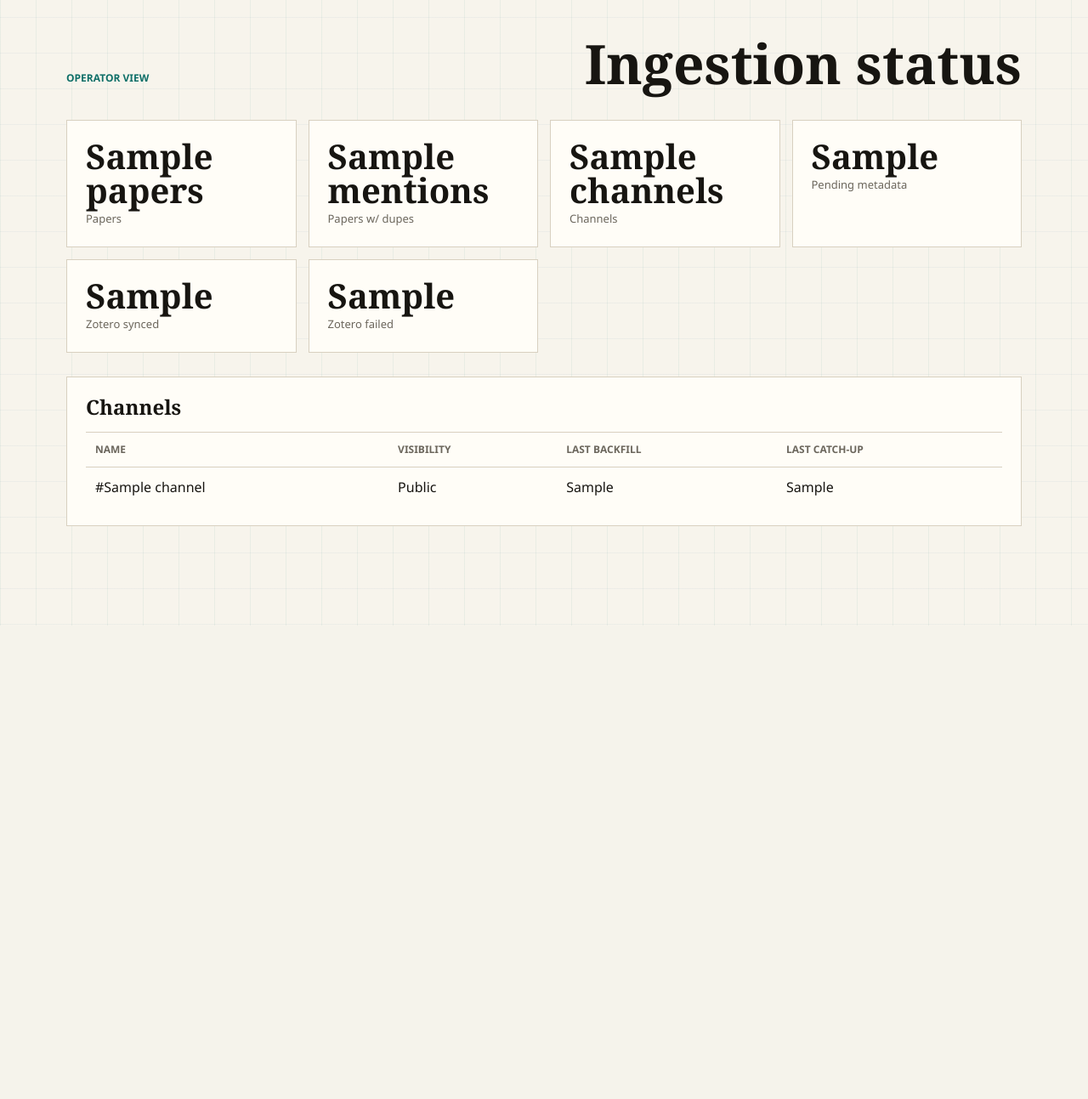
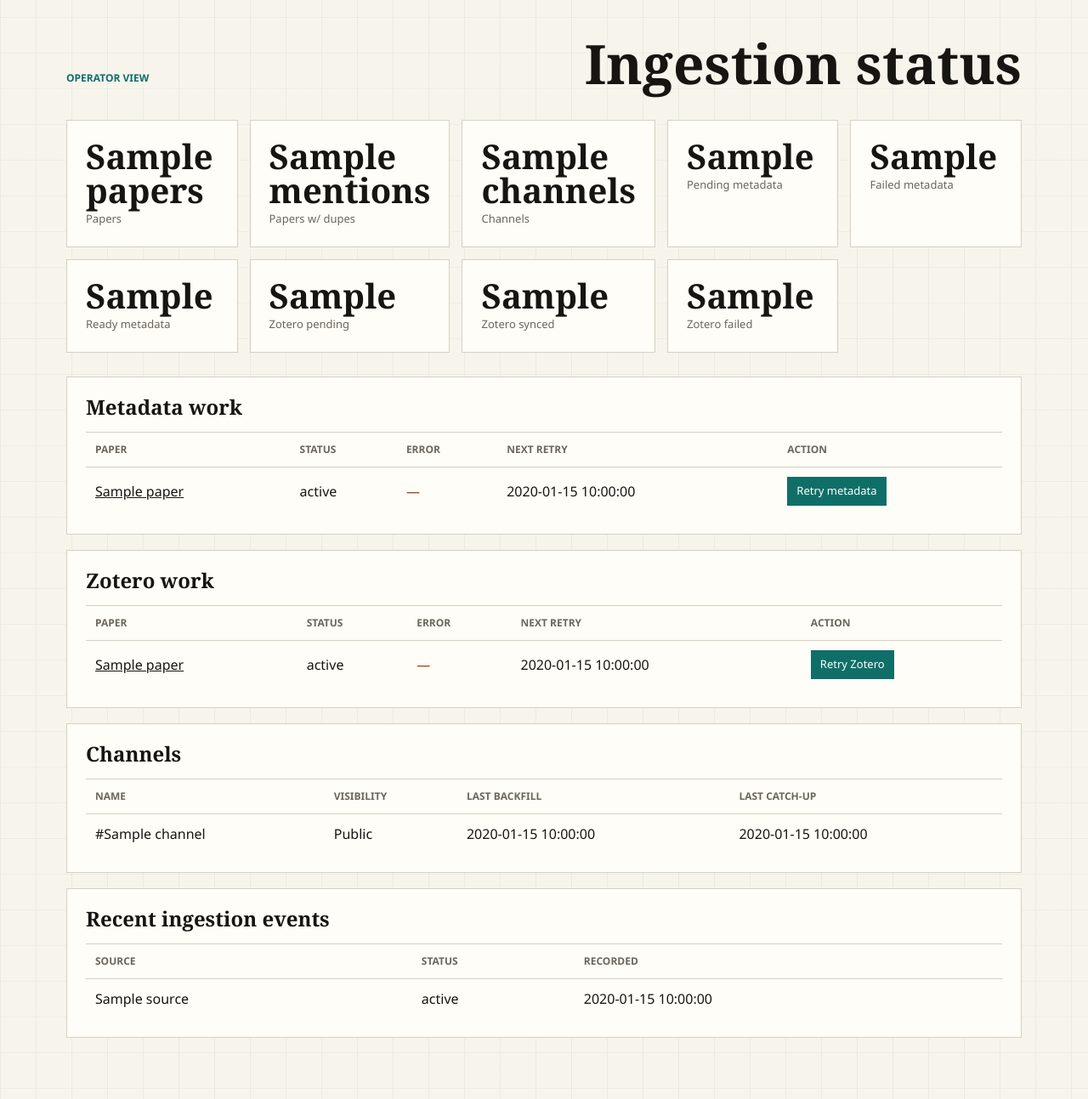
Before and after one commit to mattiagreiche/slack-paper-bot, a FastAPI app: template app/templates/status.html in a window 1280 px wide. Shown: the part 64-1357 px from the top of the page at 85% size. Before the commit the page ends 799 px from the top, so only its background shows below. Run offline with FastAPI, Linux system fonts and the light colour scheme; the template is opened without the code that fills it: most values are stand-ins (such as "Sample title", 1, 10 or a date in 2020).

Commit message:
Add operator retry controls to status page

```diff
--- a/app/main.py
+++ b/app/main.py
@@ -1,19 +1,20 @@
-from datetime import date
+from datetime import date, datetime, timezone
 from urllib.parse import parse_qs
 
 from fastapi import Depends, FastAPI, HTTPException, Request, Response
 from fastapi.responses import HTMLResponse, JSONResponse, PlainTextResponse, RedirectResponse
 from fastapi.staticfiles import StaticFiles
 from fastapi.templating import Jinja2Templates
-from sqlalchemy import func, select
+from sqlalchemy import func, or_, select
 from sqlalchemy.orm import Session
 
 from app.auth import COOKIE_NAME, auth_token, is_authenticated
 from app.config import get_settings
 from app.database import get_db, init_db
-from app.models import Paper, SlackChannel, SlackMention, SlackUser, ZoteroItemSync
+from app.models import IngestionEvent, Paper, SlackChannel, SlackMention, SlackUser, ZoteroItemSync
 from app.services.ingestion import ingest_slack_message
 from app.services.citations import preferred_bibtex
+from app.services.operator import redact_error, retry_metadata, retry_zotero_sync
 from app.services.search import search_papers
 from app.services.slack import (
     SlackApiClient,
@@ -173,6 +174,10 @@ def status_page(request: Request, db: Session = Depends(get_db)):
         "papers": db.scalar(select(func.count(Paper.id))) or 0,
         "mentions": db.scalar(select(func.count(SlackMention.id))) or 0,
         "channels": db.scalar(select(func.count(SlackChannel.id))) or 0,
+        "ready_metadata": db.scalar(
+            select(func.count(Paper.id)).where(Paper.metadata_status == "ready")
+        )
+        or 0,
         "failed_metadata": db.scalar(
             select(func.count(Paper.id)).where(Paper.metadata_status == "failed")
         )
@@ -185,17 +190,104 @@ def status_page(request: Request, db: Session = Depends(get_db)):
             select(func.count(ZoteroItemSync.paper_id)).where(ZoteroItemSync.sync_status == "synced")
         )
         or 0,
+        "zotero_pending": db.scalar(
+            select(func.count(Paper.id))
+            .outerjoin(ZoteroItemSync, ZoteroItemSync.paper_id == Paper.id)
+            .where(
+                Paper.metadata_status == "ready",
+                or_(ZoteroItemSync.paper_id.is_(None), ZoteroItemSync.sync_status == "pending"),
+            )
+        )
+        or 0,
         "zotero_failed": db.scalar(
             select(func.count(ZoteroItemSync.paper_id)).where(ZoteroItemSync.sync_status == "failed")
         )
         or 0,
     }
-    channels = db.scalars(select(SlackChannel).order_by(SlackChannel.name)).all()
+    channels = [
+        {
+            "channel": channel,
+            "last_backfilled_at": _format_slack_ts(channel.last_backfilled_ts),
+            "last_catchup_at": _format_slack_ts(channel.last_catchup_ts),
+        }
+        for channel in db.scalars(select(SlackChannel).order_by(SlackChannel.name)).all()
+    ]
+    metadata_work = [
+        {
+            "paper": paper,
+            "status": paper.metadata_status,
+            "error": redact_error(paper.metadata_error),
+            "next_retry_at": paper.next_metadata_retry_at,
+        }
+        for paper in db.scalars(
+            select(Paper)
+            .where(Paper.metadata_status.in_(["pending", "failed"]))
+            .order_by(Paper.created_at.desc())
+            .limit(25)
+        )
+    ]
+    zotero_work = [
+        {
+            "paper": paper,
+            "sync": sync,
+            "status": sync.sync_status if sync else "pending",
+            "error": redact_error(sync.sync_error if sync else None),
+            "next_retry_at": sync.next_sync_retry_at if sync else None,
+        }
+        for paper, sync in db.execute(
+            select(Paper, ZoteroItemSync)
+            .outerjoin(ZoteroItemSync, ZoteroItemSync.paper_id == Paper.id)
+            .where(
+                Paper.metadata_status == "ready",
+                or_(
+                    ZoteroItemSync.paper_id.is_(None),
+                    ZoteroItemSync.sync_status.in_(["pending", "failed"]),
+                ),
+            )
+            .order_by(Paper.last_seen_at.desc())
+            .limit(25)
+        ).all()
+    ]
+    recent_events = db.scalars(
+        select(IngestionEvent).order_by(IngestionEvent.created_at.desc()).limit(10)
+    ).all()
     return templates.TemplateResponse(
         request,
         "status.html",
-        {"counts": counts, "channels": channels},
+        {
+            "counts": counts,
+            "channels": channels,
+            "metadata_work": metadata_work,
+            "zotero_work": zotero_work,
+            "recent_events": recent_events,
+        },
     )
+
+
+@app.post("/operator/papers/{paper_id}/retry-metadata")
+def retry_metadata_route(
+    paper_id: str,
+    request: Request,
+    db: Session = Depends(get_db),
+) -> Response:
+    if not is_authenticated(request):
+        return RedirectResponse("/login", status_code=303)
+    if retry_metadata(db, paper_id) is None:
+        raise HTTPException(status_code=404, detail="Paper not found")
+    return RedirectResponse("/status", status_code=303)
+
+
+@app.post("/operator/papers/{paper_id}/retry-zotero")
+def retry_zotero_route(
+    paper_id: str,
+    request: Request,
+    db: Session = Depends(get_db),
+) -> Response:
+    if not is_authenticated(request):
+        return RedirectResponse("/login", status_code=303)
+    if retry_zotero_sync(db, paper_id) is None:
+        raise HTTPException(status_code=404, detail="Paper not found")
+    return RedirectResponse("/status", status_code=303)
 
 
 @app.post("/slack/events")
@@ -271,3 +363,13 @@ def _blank_to_none(value: str | None) -> str | None:
     if value is None or value == "":
         return None
     return value
+
+
+def _format_slack_ts(value: str | None) -> str | None:
+    if not value:
+        return None
+    try:
+        timestamp = float(value)
+    except (TypeError, ValueError):
+        return value
+    return datetime.fromtimestamp(timestamp, tz=timezone.utc).strftime("%Y-%m-%d %H:%M:%S UTC")
--- a/app/static/styles.css
+++ b/app/static/styles.css
@@ -209,6 +209,13 @@ button,
 .button.secondary {
   background: transparent;
   color: var(--accent-strong);
+}
+
+.button.compact {
+  font-size: 13px;
+  min-height: 34px;
+  padding: 6px 10px;
+  white-space: nowrap;
 }
 
 .filters {
@@ -444,8 +451,13 @@ label {
 .metric-grid {
   display: grid;
   gap: 14px;
-  grid-template-columns: repeat(4, 1fr);
+  grid-template-columns: repeat(5, 1fr);
   margin-bottom: 28px;
+}
+
+.table-section {
+  margin-top: 18px;
+  overflow-x: auto;
 }
 
 table {
@@ -464,6 +476,12 @@ th {
   color: var(--muted);
   font-size: 12px;
   text-transform: uppercase;
+}
+
+.error-cell {
+  color: var(--warn);
+  max-width: 360px;
+  overflow-wrap: anywhere;
 }
 
 .login-body {
--- a/app/templates/status.html
+++ b/app/templates/status.html
@@ -11,8 +11,75 @@
   <div><strong>{{ counts.mentions }}</strong><span>Papers w/ dupes</span></div>
   <div><strong>{{ counts.channels }}</strong><span>Channels</span></div>
   <div><strong>{{ counts.pending_metadata }}</strong><span>Pending metadata</span></div>
+  <div><strong>{{ counts.failed_metadata }}</strong><span>Failed metadata</span></div>
+  <div><strong>{{ counts.ready_metadata }}</strong><span>Ready metadata</span></div>
+  <div><strong>{{ counts.zotero_pending }}</strong><span>Zotero pending</span></div>
   <div><strong>{{ counts.zotero_synced }}</strong><span>Zotero synced</span></div>
   <div><strong>{{ counts.zotero_failed }}</strong><span>Zotero failed</span></div>
+</section>
+
+<section class="table-section">
+  <h2>Metadata work</h2>
+  <table>
+    <thead>
+      <tr>
+        <th>Paper</th>
+        <th>Status</th>
+        <th>Error</th>
+        <th>Next retry</th>
+        <th>Action</th>
+      </tr>
+    </thead>
+    <tbody>
+      {% for row in metadata_work %}
+      <tr>
+        <td><a href="/papers/{{ row.paper.id }}">{{ row.paper.title or row.paper.source_type ~ ":" ~ row.paper.source_id }}</a></td>
+        <td>{{ row.status }}</td>
+        <td class="error-cell">{% if row.error %}{{ row.error }}{% else %}&mdash;{% endif %}</td>
+        <td>{% if row.next_retry_at %}{{ row.next_retry_at }}{% else %}&mdash;{% endif %}</td>
+        <td>
+          <form action="/operator/papers/{{ row.paper.id }}/retry-metadata" method="post">
+            <button class="button compact" type="submit">Retry metadata</button>
+          </form>
+        </td>
+      </tr>
+      {% else %}
+      <tr><td colspan="5">No pending or failed metadata work.</td></tr>
+      {% endfor %}
+    </tbody>
+  </table>
+</section>
+
+<section class="table-section">
+  <h2>Zotero work</h2>
+  <table>
+    <thead>
+      <tr>
+        <th>Paper</th>
+        <th>Status</th>
+        <th>Error</th>
+        <th>Next retry</th>
+        <th>Action</th>
+      </tr>
+    </thead>
+    <tbody>
+      {% for row in zotero_work %}
+      <tr>
+        <td><a href="/papers/{{ row.paper.id }}">{{ row.paper.title or row.paper.source_type ~ ":" ~ row.paper.source_id }}</a></td>
+        <td>{{ row.status }}</td>
+        <td class="error-cell">{% if row.error %}{{ row.error }}{% else %}&mdash;{% endif %}</td>
+        <td>{% if row.next_retry_at %}{{ row.next_retry_at }}{% else %}&mdash;{% endif %}</td>
+        <td>
+          <form action="/operator/papers/{{ row.paper.id }}/retry-zotero" method="post">
+            <button class="button compact" type="submit">Retry Zotero</button>
+          </form>
+        </td>
+      </tr>
+      {% else %}
+      <tr><td colspan="5">No pending or failed Zotero work.</td></tr>
+      {% endfor %}
+    </tbody>
+  </table>
 </section>
 
 <section class="table-section">
@@ -27,12 +94,12 @@
       </tr>
     </thead>
     <tbody>
-      {% for channel in channels %}
+      {% for row in channels %}
       <tr>
-        <td>#{{ channel.name }}</td>
-        <td>{{ "Private" if channel.is_private else "Public" }}</td>
-        <td>{% if channel.last_backfilled_ts %}{{ channel.last_backfilled_ts }}{% else %}&mdash;{% endif %}</td>
-        <td>{% if channel.last_catchup_ts %}{{ channel.last_catchup_ts }}{% else %}&mdash;{% endif %}</td>
+        <td>#{{ row.channel.name }}</td>
+        <td>{{ "Private" if row.channel.is_private else "Public" }}</td>
+        <td>{% if row.last_backfilled_at %}{{ row.last_backfilled_at }}{% else %}&mdash;{% endif %}</td>
+        <td>{% if row.last_catchup_at %}{{ row.last_catchup_at }}{% else %}&mdash;{% endif %}</td>
       </tr>
       {% else %}
       <tr><td colspan="4">No channels recorded yet.</td></tr>
@@ -40,4 +107,28 @@
     </tbody>
   </table>
 </section>
+
+<section class="table-section">
+  <h2>Recent ingestion events</h2>
+  <table>
+    <thead>
+      <tr>
+        <th>Source</th>
+        <th>Status</th>
+        <th>Recorded</th>
+      </tr>
+    </thead>
+    <tbody>
+      {% for event in recent_events %}
+      <tr>
+        <td>{{ event.source }}</td>
+        <td>{{ event.status }}</td>
+        <td>{{ event.created_at }}</td>
+      </tr>
+      {% else %}
+      <tr><td colspan="3">No ingestion events recorded yet.</td></tr>
+      {% endfor %}
+    </tbody>
+  </table>
+</section>
 {% endblock %}
```
Also changed, not shown: app/services/operator.py (added, +58 -0 lines), tests/test_operator.py (added, +175 -0 lines).
